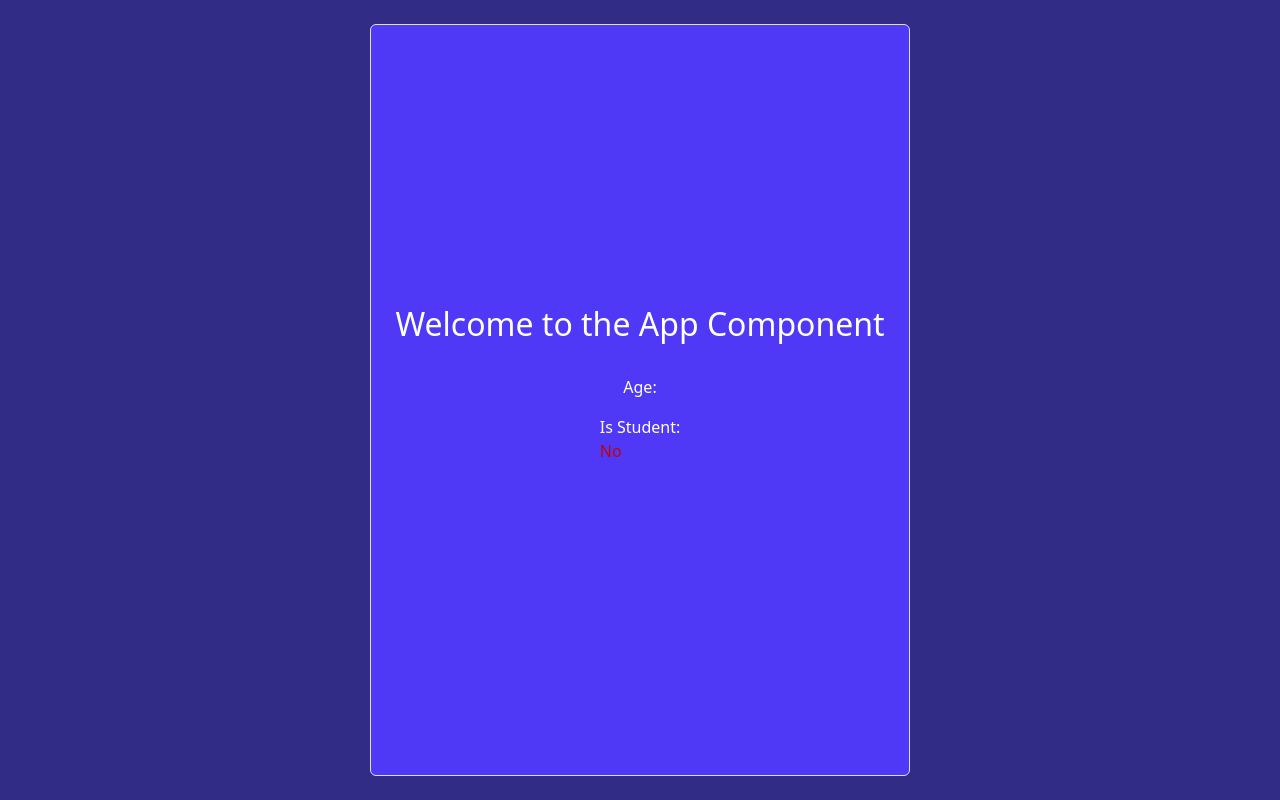
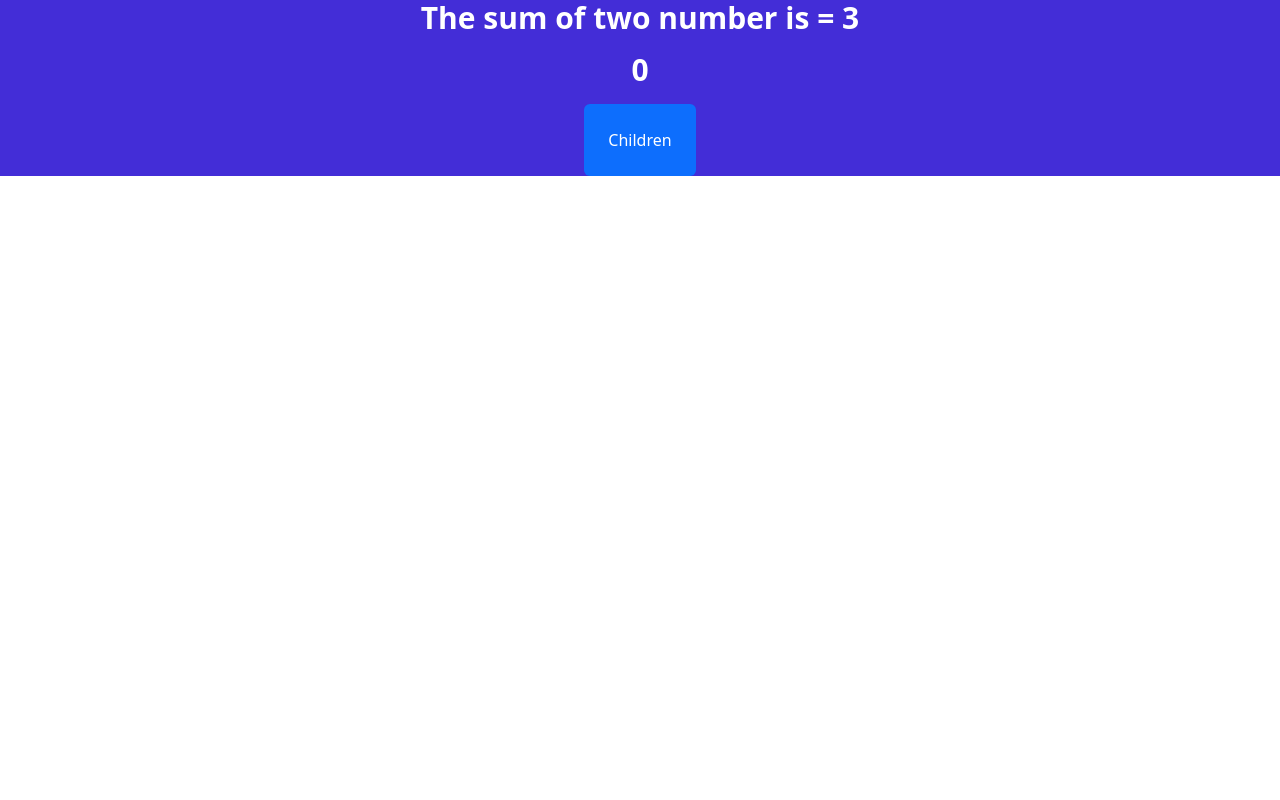
Before and after one commit to abyssiniatech/react-vite-typescript, a React (Vite) app: page / in a window 1280 px wide. Built offline with nearby package versions, Linux system fonts and the light colour scheme.

Commit message:
intial commit  for day 32

```diff
--- a/src/App.tsx
+++ b/src/App.tsx
@@ -1,24 +1,14 @@
-type Props = {
-  name:string,
-  age:number,
-  isStudent:boolean
-}
-const info: Props = {
-  name: "John Doe",
-  age: 25,
-  isStudent: true
-}
-const App = (info: Props) => {
+import { useState } from "react";
+import Sum from "./omponents/fundamentals/Props/Practice";
+const App = () => {
+  const [count, seCount] = useState<number>(0);
   return (
-    <div className=" p-4 bg-indigo-900 text-white h-screen flex justify-center ">
-      <main className="  flex justify-center flex-col p-4 items-center rounded-md border border-gray-400 items-center bg-indigo-600">
-        <h2 className="text-3xl font-bold mb-4">Welcome to the App Component</h2>
-      <h1>{info.name}</h1>
-      <p>Age: {info.age}</p>
-      <p>Is Student: {info.isStudent ? "Yes" : <p className="text-red-700">No</p>}</p>
-            </main>
+    <div>
+      <Sum a={1} b={2}>
+        <p>{count}</p>
+         <button onClick={()=>seCount(count+1)} className="btn btn-primary text-2xl p-4 border-0 ">Children</button>
+      </Sum>
     </div>
-
   )
 };
 
--- /dev/null
+++ b/src/omponents/fundamentals/Props/Practice.tsx
@@ -0,0 +1,16 @@
+type Props = {
+    a:number;
+    b:number;
+    children?: React.ReactNode;
+}
+
+const Sum = ({a,b,children}: Props) => {
+  return (
+    <div className="text-center bg-indigo-700 text-3xl text-white font-bold">
+        <p>The sum of two number is  = {a + b}</p>
+        {children}
+        </div>
+  )
+};
+
+export default Sum;
```
